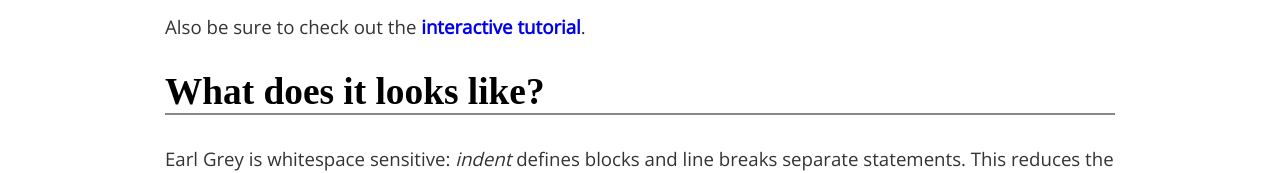
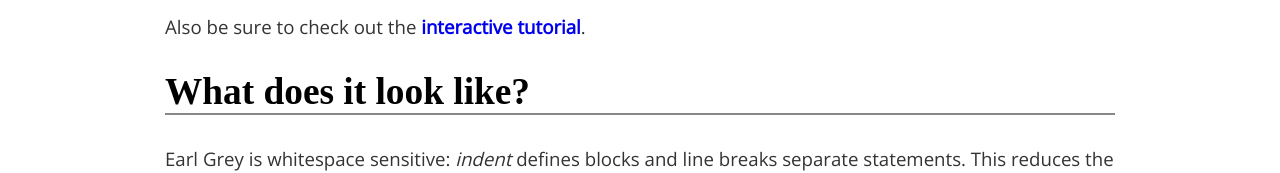
Before and after one commit to breuleux/earl-grey, a plain HTML site: page index.html in a window 1280 px wide. Shown: the part 476-649 px from the top of the page. Drawn offline with nearby package versions, Linux system fonts and the light colour scheme; a web font is replaced by a local one.

Commit message:
Fix typo

```diff
--- a/index.html
+++ b/index.html
@@ -47,7 +47,7 @@
 <p>Also be sure to check out the <strong><a href="/earl-grey/repl">interactive tutorial</a></strong>.</p>
 
 
-<h2 id="whatdoesitlookslike">What does it looks like?</h2>
+<h2 id="whatdoesitlookslike">What does it look like?</h2>
 
 <p>Earl Grey is whitespace sensitive: <em>indent</em> defines blocks and line
 breaks separate statements. This reduces the punctuation noise often
```
